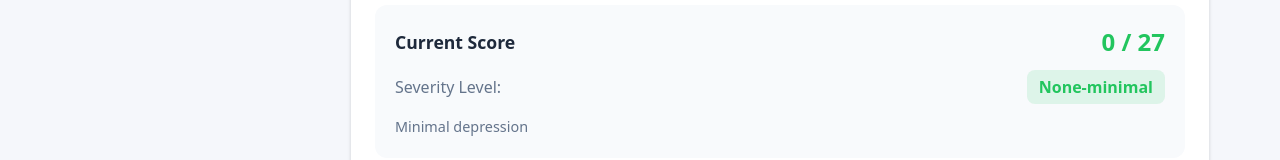
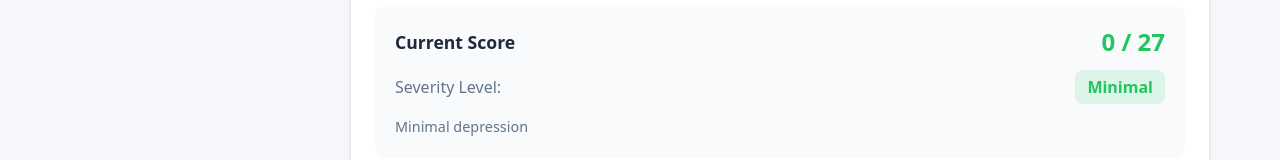
Before and after one commit to jpache22/benessere-north-mental-health-tracker, a SvelteKit app in the folder frontend/: page /participant/forms in a window 1280 px wide. Shown: the part 3524-3684 px from the top of the page. Built offline with nearby package versions, Linux system fonts and the light colour scheme.

Commit message:
Add new participant forms to frontend

```diff
--- a/frontend/src/routes/participant/forms/+page.svelte
+++ b/frontend/src/routes/participant/forms/+page.svelte
@@ -47,7 +47,7 @@
   $: severityLevel = getSeverityLevel(totalScore);
 
   function getSeverityLevel(score) {
-    if (score <= 4) return { level: 'None-minimal', color: '#22c55e', description: 'Minimal depression' };
+    if (score <= 4) return { level: 'Minimal', color: '#22c55e', description: 'Minimal depression' };
     if (score <= 9) return { level: 'Mild', color: '#84cc16', description: 'Mild depression' };
     if (score <= 14) return { level: 'Moderate', color: '#eab308', description: 'Moderate depression' };
     if (score <= 19) return { level: 'Moderately Severe', color: '#f97316', description: 'Moderately severe depression' };
@@ -88,10 +88,8 @@
 
       console.log('Submitting PHQ-9 form:', formData);
 
-      // Get API URL from environment variable or use localhost for development
+
       const apiUrl = import.meta.env.VITE_API_URL || 'http://localhost:8787';
-
-      // Make the API call to submit the form
       const response = await fetch(`${apiUrl}/phq9`, {
         method: 'POST',
         headers: {
```
